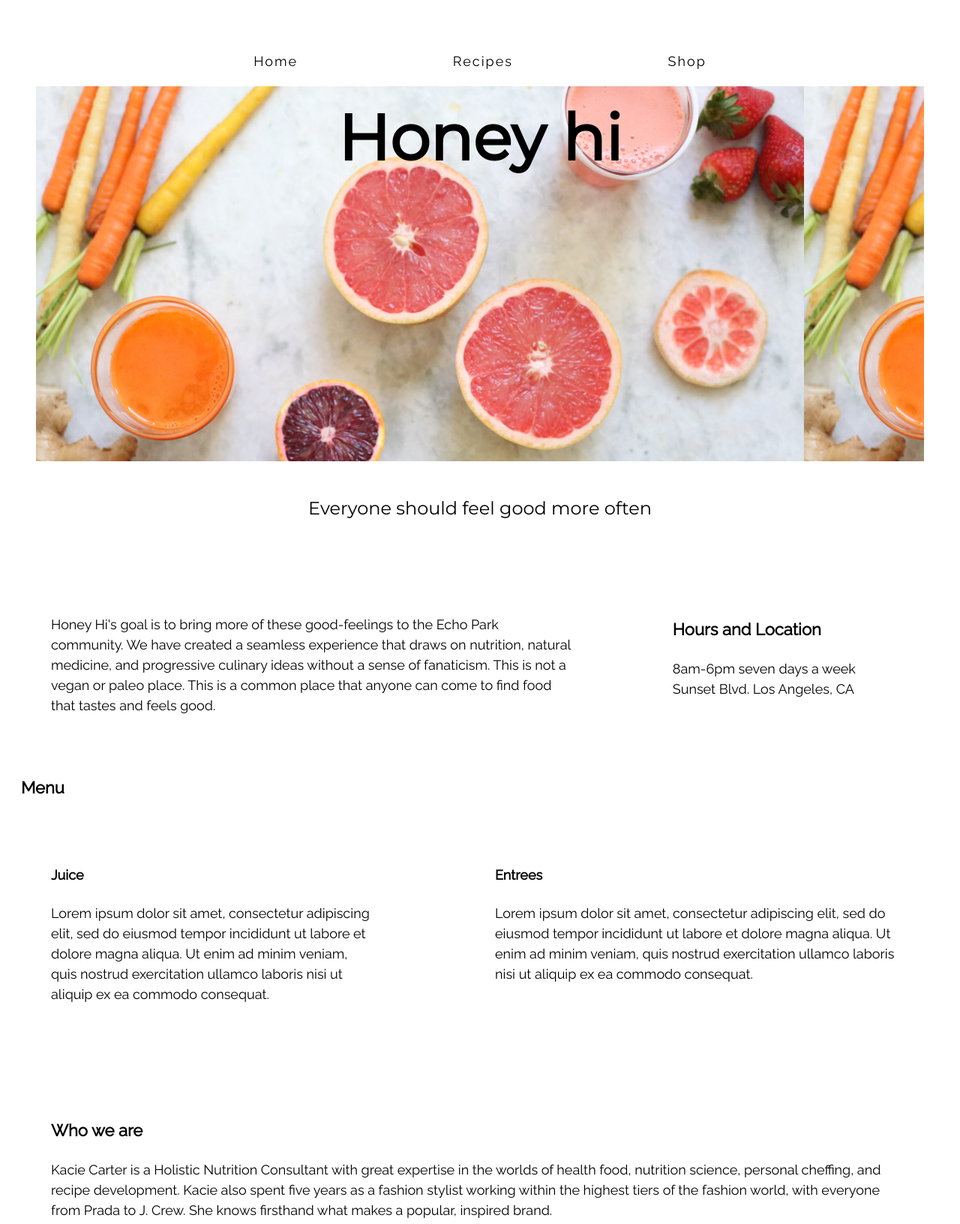
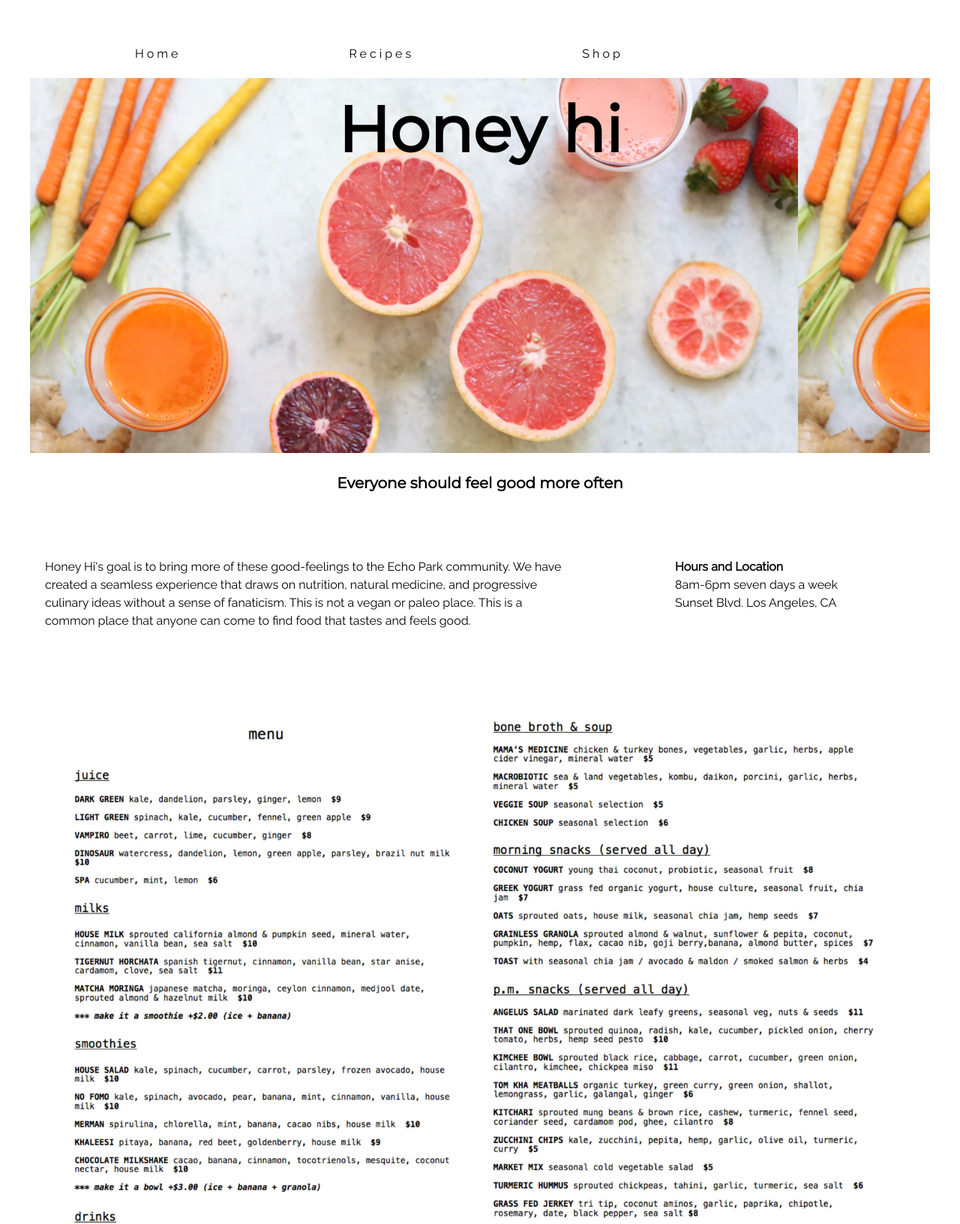
Before and after one commit to hanlogan/hanlogan.github.io, a plain HTML site: page unit_6/index.html in a window 1280 px wide. Shown: the top 1632 px of the page at 75% size. Drawn offline with Linux system fonts and the light colour scheme.

Commit message:
project 6

```diff
--- a/unit_6/index.html
+++ b/unit_6/index.html
@@ -1,6 +1,7 @@
+<!DOCTYPE html>
+<html>
     <head>
   <title>I &hearts; Honey Hi</title>
-
   <link rel="stylesheet" type="text/css" href="style.css">
 </head>
 
@@ -25,7 +26,7 @@
     <main>
       <section id="two-column" class="clearfix">
         <aside id="hours">
-          <h3>Hours and Location</h3>
+          <h4>Hours and Location</h4>
           <p>8am-6pm seven days a week<br>Sunset Blvd. Los Angeles, CA</p>
         </aside>
 
@@ -37,16 +38,9 @@
       </section>
 
 
-        <h3>Menu</h3>
-         <section id="two-column" class="clearfix">
-         <aside id="menu">
-           <h4>Juice</h4>
-           <p>Lorem ipsum dolor sit amet, consectetur adipiscing elit, sed do eiusmod tempor incididunt ut labore et dolore magna aliqua. Ut enim ad minim veniam, quis nostrud exercitation ullamco laboris nisi ut aliquip ex ea commodo consequat.</p>
-         </aside>
-
-         <article id="Entrees">
-         <h4>Entrees</h4>
-           <p>Lorem ipsum dolor sit amet, consectetur adipiscing elit, sed do eiusmod tempor incididunt ut labore et dolore magna aliqua. Ut enim ad minim veniam, quis nostrud exercitation ullamco laboris nisi ut aliquip ex ea commodo consequat. </p>
+      <section id="two">
+        <article class="menu">
+          <img src="images/honey hi menu.jpg">
         </article>
       </section>
 
@@ -55,7 +49,8 @@
         <article class="team">
           <h3>Who we are </h3>
           <p>Kacie Carter is a Holistic Nutrition Consultant with great expertise in the worlds of health food, nutrition science, personal cheffing, and recipe development. Kacie also spent five years as a fashion stylist working within the highest tiers
-            of the fashion world, with everyone from Prada to J. Crew. She knows firsthand what makes a popular, inspired brand.</p>
+            of the fashion world, with everyone from Prada to J. Crew. She knows firsthand what makes a popular, inspired brand.</p><br>
+
           <p> Caitlin Sullivan comes from over five years of working as a producer in the competitive world of advertising. Having worked closely with successful global companies like Microsoft, she is acutely aware of what it takes to create a visionary
             brand that captures the attention of the public.</p>
 
--- a/unit_6/style.css
+++ b/unit_6/style.css
@@ -1,18 +1,21 @@
 @import url(https://fonts.googleapis.com/css?family=Montserrat);
 @import url(https://fonts.googleapis.com/css?family=Raleway);
 * {
-  margin: 0: padding: 0;
+  margin: 0;
+  padding: 0;
   box-sizing: border-box;
 }
 
 body {
   font-family: 'Raleway', Arial, sans-serif;
-  font-size: 18px;
+  font-size: 16px;
   line-height: 1.5;
   display: block;
+  position: relative;
 }
 
 h1,
+h2,
 h3 {
   font-weight: bold;
 }
@@ -27,9 +30,8 @@
 h2 {
   text-align: center;
   font-family: 'Montserrat', sans-serif;
-  font-size: 24px;
+  font-size: 20px;
   padding: 5px;
-  font-weight: normal;
 }
 
 h3 {
@@ -43,25 +45,35 @@
 }
 
 header {
-  background-color: border: 1px black solid;
   padding: 20px;
 }
 
 nav {
-  font-family: 'Raleway';
-  background-color: border: 1px black solid;
   padding: 20px;
-  text-align: center;
-  text-transform: smallcaps;
-  letter-spacing: 2px;
-  font-size: 18px;
 }
 
-nav a {
+nav a:link {
+  font-family: 'Raleway', sans-serif;
+  text-transform: smallcaps;
+  letter-spacing: 4px;
+  font-size: 16px;
   color: #000000;
   text-decoration: none;
-  margin-left: 100px;
+  margin-left: 120px;
   margin-right: 100px;
+}
+
+nav a:visited {
+  color: #000000;
+}
+
+nav a:hover {
+  border-bottom: 1px solid #fff;
+  color: E80C78;
+}
+
+nav a:active {
+  color: #fff;
 }
 
 img {
@@ -70,35 +82,25 @@
   width: 100%;
 }
 
-ul {
-  list-style: none;
-  text-align: left;
-}
-
 footer {
-  background-color: border: 1px black solid;
   padding: 20px;
   color: #FFEBCD;
   text-align: center;
 }
 
 article {
-  background-color: border: 1px black solid;
   padding: 20px;
 }
 
 aside {
-  background-color: border: 1px black solid;
   padding: 20px;
 }
 
 section {
-  background-color: border: 1px black solid;
   padding: 20px;
 }
 
 div {
-  background-color: border: 1px black solid;
   padding: 20px;
 }
 
@@ -108,41 +110,23 @@
 }
 
 #two-column {
-  background-color: border: 1px black solid;
   padding: 20px;
 }
 
-#services {
-  background-color: border: 1px black solid;
-  padding: 20px;
-  float: right;
-  width: 30%;
-}
-
 #hours {
-  background-color: border: 1px black solid;
   padding: 20px;
   float: right;
   width: 30%;
 }
 
 #description {
-  background-color: border: 1px black solid;
   padding: 20px;
   float: left;
   width: 62%;
 }
 
-#menu {
+#two {
   padding: 20px;
-  float: left;
-  width: 40%;
-}
-
-#entrees {
-  padding: 20px;
-  float: right;
-  width: 50%;
 }
 
 .clearfix:after {
@@ -153,8 +137,3 @@
   clear: both;
   height: 0;
 }
-
-#menu {
-  height: 300px;
-  display: block;
-}
```
Lines whose indentation alone changed are shown as unchanged.
